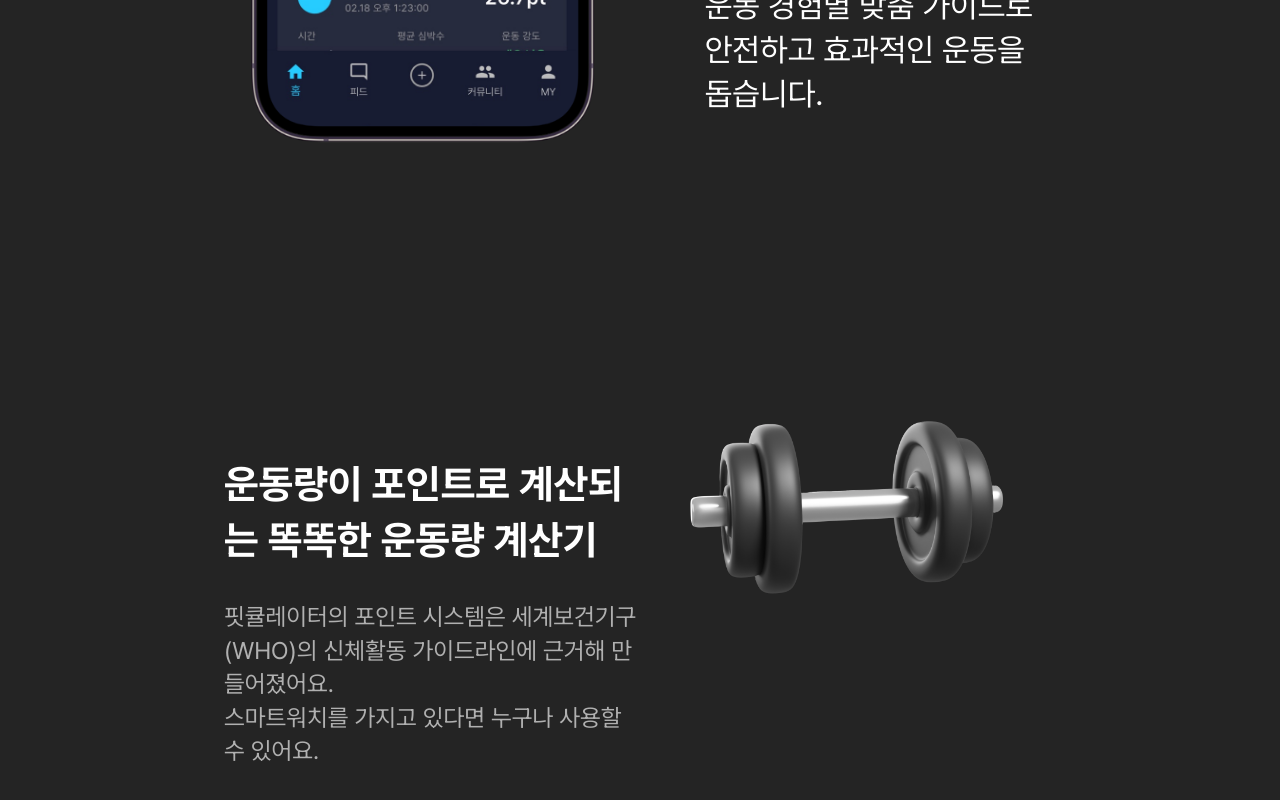
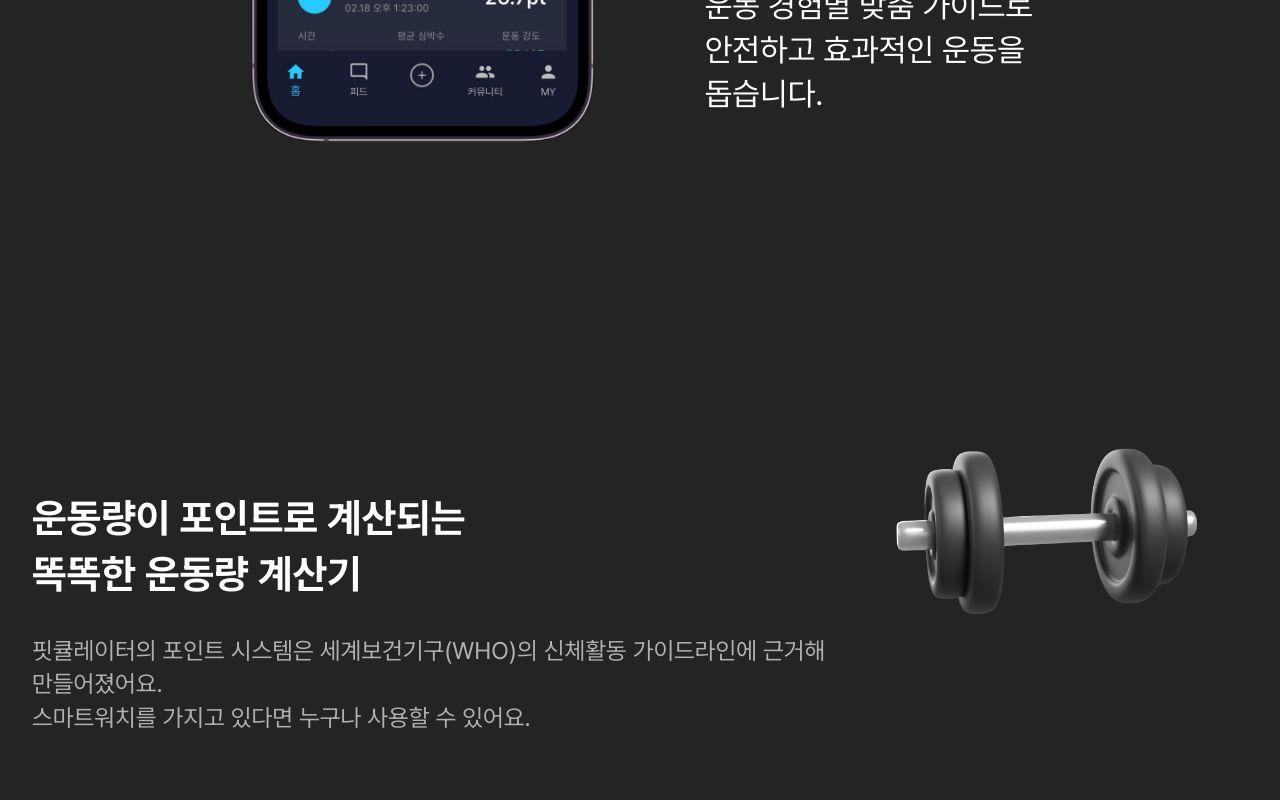
Before and after one commit to YSP97/Team1_FE_B2C, a Next.js app: page / in a window 1280 px wide. Shown: the part 1984-2784 px from the top of the page. Built offline with nearby package versions, Linux system fonts and the light colour scheme.

Commit message:
[Modify] 인덱스 커뮤니티 컴포넌트 추가 및 스타일 수정

```diff
--- a/src/components/Community.tsx
+++ b/src/components/Community.tsx
@@ -8,7 +8,7 @@ function Community() {
   // 스크롤 진행도에 따라 x 위치값 변환
   const cardX = useTransform(
     scrollYProgress,
-    [0.8, 0.83], // 스크롤 진행도 (0~1)
+    [0.85, 0.9], // 스크롤 진행도 (0~1)
     currentWindow < 1028 ? [0, -200] : [0, 0], // 이동할 x 좌표 (0px에서 -200px)
   );
 
@@ -21,9 +21,11 @@ function Community() {
   return (
     <div>
       {currentWindow < 1028 ? (
-        <div className="relative h-screen px-5">
-          <div className="flex flex-col gap-1 text-center">
-            <h3 className="font-bold text-gray-100">외로운 운동은 그만.</h3>
+        <div className="relative mt-10 h-screen overflow-hidden bg-[#2e2e2e] px-5">
+          <div className="flex flex-col gap-1 text-center text-[1.5rem]">
+            <h3 className="mt-10 text-[1.5rem] font-bold text-gray-100">
+              외로운 운동은 그만.
+            </h3>
             <h3 className="font-bold text-primary">즐거운 운동은 같이.</h3>
           </div>
           <div className="relative h-[300px] w-full overflow-hidden">
@@ -53,10 +55,14 @@ function Community() {
           </motion.div>
         </div>
       ) : (
-        <div className="relative h-screen overflow-hidden px-10">
+        <div className="relative mt-10 h-screen overflow-hidden bg-[#2e2e2e] px-10">
           <div className="mb-20 flex flex-col gap-1 text-center">
-            <h3 className="font-bold text-gray-100">외로운 운동은 그만.</h3>
-            <h3 className="font-bold text-primary">즐거운 운동은 같이.</h3>
+            <h3 className="mt-10 text-[2.5rem] font-bold text-gray-100">
+              외로운 운동은 그만.
+            </h3>
+            <h3 className="text-[2.5rem] font-bold text-primary">
+              즐거운 운동은 같이.
+            </h3>
           </div>
           <div className="mt-10 h-full">
             <div className="absolute left-60">
--- a/src/components/Detailed.tsx
+++ b/src/components/Detailed.tsx
@@ -8,6 +8,7 @@ import LottieData from '@/LottieData.json';
 
 type Section = {
   title: string;
+  title2: string;
   caption1: string;
   caption2: string;
   bg: string;
@@ -16,7 +17,9 @@ type Section = {
 
 const SECTIONS: Section[] = [
   {
-    title: `운동량이 포인트로 계산되는 똑똑한 운동량 계산기`,
+    title: `운동량이 포인트로 계산되는`,
+    title2: `똑똑한 운동량 계산기`,
+
     caption1:
       '핏큘레이터의 포인트 시스템은\n세계보건기구(WHO)의 신체활동 가이드라인에\n 근거해 만들어졌어요.',
     caption2: '스마트워치를 가지고 있다면\n누구나 사용할 수 있어요.',
@@ -24,7 +27,8 @@ const SECTIONS: Section[] = [
     img: '/assets/calculater.png',
   },
   {
-    title: '운동기록을 올리면\n실시간으로\n운동량이 계산돼요.',
+    title: '운동기록을 올리면 실시간으로',
+    title2: '운동량이 계산돼요.',
     caption1:
       '나의 운동이 부족한지, 과한지 한 눈에 확인하고\n피드백을 받을 수 있어요.',
     caption2: '',
@@ -32,7 +36,8 @@ const SECTIONS: Section[] = [
     img: '/assets/bike.png',
   },
   {
-    title: '운동량 그래프와 피로도 분석을 통한\n자기 관리',
+    title: '운동량 그래프와 피로도 분석을 통한',
+    title2: '자기 관리',
     caption1:
       '일별, 주제별 그래프를 통해 나의 운동 패턴을 이해하고\n 컨디션에 맞게 조절할 수 있어요.',
     caption2: '',
@@ -211,7 +216,7 @@ function Detailed() {
           })}
         </ul>
 
-        <div className="w-full max-w-4xl px-4 sm:px-6 md:flex lg:px-8">
+        <div className="w-full max-w-7xl px-4 sm:px-6 md:flex lg:px-8">
           <AnimatePresence mode="wait">
             <motion.div
               key={activeIndex}
@@ -219,15 +224,16 @@ function Detailed() {
               animate={{ opacity: 1, y: 0 }}
               exit={{ opacity: 0, y: -20 }}
               transition={{ duration: 0.3 }}
-              className="gap-10s flex h-screen flex-col items-center justify-center bg-bg-primary text-center md:flex-row-reverse"
+              className="flex h-screen flex-col items-center justify-center gap-5 bg-bg-primary text-center md:flex-row-reverse"
             >
-              <div className="max-w-[500px] flex-1">
+              <div className="mt-10 max-w-[400px] flex-1">
                 <Lottie animationData={LottieData} loop></Lottie>
               </div>
               <div className="flex-1">
                 <BundleText
                   text={{
                     title1: SECTIONS[activeIndex].title,
+                    title2: SECTIONS[activeIndex].title2,
                     sub1: SECTIONS[activeIndex].caption1,
                     sub2: SECTIONS[activeIndex].caption2,
                   }}
--- a/src/pages/index.tsx
+++ b/src/pages/index.tsx
@@ -1,5 +1,6 @@
 import AppBanner from '@/components/AppBanner';
 import Apply from '@/components/Apply';
+import Community from '@/components/Community';
 import Detailed from '@/components/Detailed';
 import Faq from '@/components/Faq/Faq';
 import Review from '@/components/Review/Review';
@@ -15,6 +16,7 @@ export default function Home() {
       <AppBanner />
       <AppIntroduce />
       <Detailed />
+      <Community />
       <Review />
       <Apply />
       <Faq />
```
